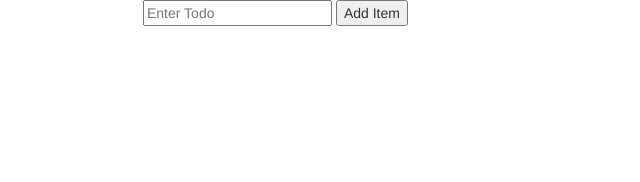
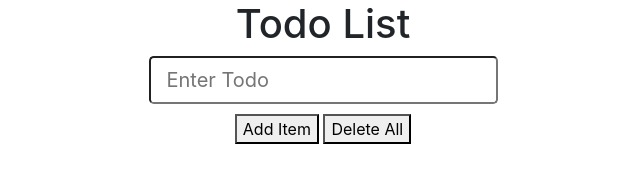
Before and after one commit to fatimajutt/Todo-App, a plain HTML site: page index.html in a window 1280 px wide. Shown: the whole page, without its empty margins (317-957 px from the left). Drawn offline with nearby package versions, Linux system fonts and the light colour scheme.

Commit message:
Update index.html

```diff
--- a/index.html
+++ b/index.html
@@ -4,30 +4,44 @@
 		<meta charset="utf-8">
 		<meta name="viewport" content="width=device-width, initial-scale=1">
 		<title>Todo Application</title>
+		<link rel="stylesheet" href="https://stackpath.bootstrapcdn.com/bootstrap/4.5.0/css/bootstrap.min.css" integrity="sha384-9aIt2nRpC12Uk9gS9baDl411NQApFmC26EwAOH8WgZl5MYYxFfc+NcPb1dKGj7Sk" crossorigin="anonymous">
 
-
-				<link rel="stylesheet" href="https://maxcdn.bootstrapcdn.com/bootstrap/3.3.6/css/bootstrap.min.css" integrity="sha384-1q8mTJOASx8j1Au+a5WDVnPi2lkFfwwEAa8hDDdjZlpLegxhjVME1fgjWPGmkzs7" crossorigin="anonymous">
-
-
+<style>
+	body{
+		text-align: center;
+	}
+	button{
+		margin-top: 10px;
+	}
+</style>
 	</head>
 	<body>
-		<div class="container-fluid">
+		<h1>Todo List</h1>
+
+		<div class="container-fluid text-center">
 			<div class="container">
-				<div class="row">
-					<div class="col-lg-4 col-lg-offset-4">
-						<form>
-							<input type="text" id="todo-item" placeholder="Enter Todo">
+				<div class="row" >
+					<div class="col-lg-4"></div>
+					<div class="col-lg-4">
+
+							<input type="text" id="todo-item" placeholder="Enter Todo" class="form-control-lg"><br>
 							<button onclick="addTodo()">Add Item</button>
-						</form>
+							<button onclick="deleteAll()">Delete All</button>
+
 						<div>
-							<ul id="list">
+							<ol id="list" start="1">
 
-							</ul>
+							</ol>
 						</div>
 					</div>
 				</div>
 			</div>
 		</div>
 		<script src="app.js"></script>
+
+
+		<script src="https://code.jquery.com/jquery-3.5.1.slim.min.js" integrity="sha384-DfXdz2htPH0lsSSs5nCTpuj/zy4C+OGpamoFVy38MVBnE+IbbVYUew+OrCXaRkfj" crossorigin="anonymous"></script>
+    <script src="https://cdn.jsdelivr.net/npm/popper.js@1.16.0/dist/umd/popper.min.js" integrity="sha384-Q6E9RHvbIyZFJoft+2mJbHaEWldlvI9IOYy5n3zV9zzTtmI3UksdQRVvoxMfooAo" crossorigin="anonymous"></script>
+    <script src="https://stackpath.bootstrapcdn.com/bootstrap/4.5.0/js/bootstrap.min.js" integrity="sha384-OgVRvuATP1z7JjHLkuOU7Xw704+h835Lr+6QL9UvYjZE3Ipu6Tp75j7Bh/kR0JKI" crossorigin="anonymous"></script>
 	</body>
 </html>
```
